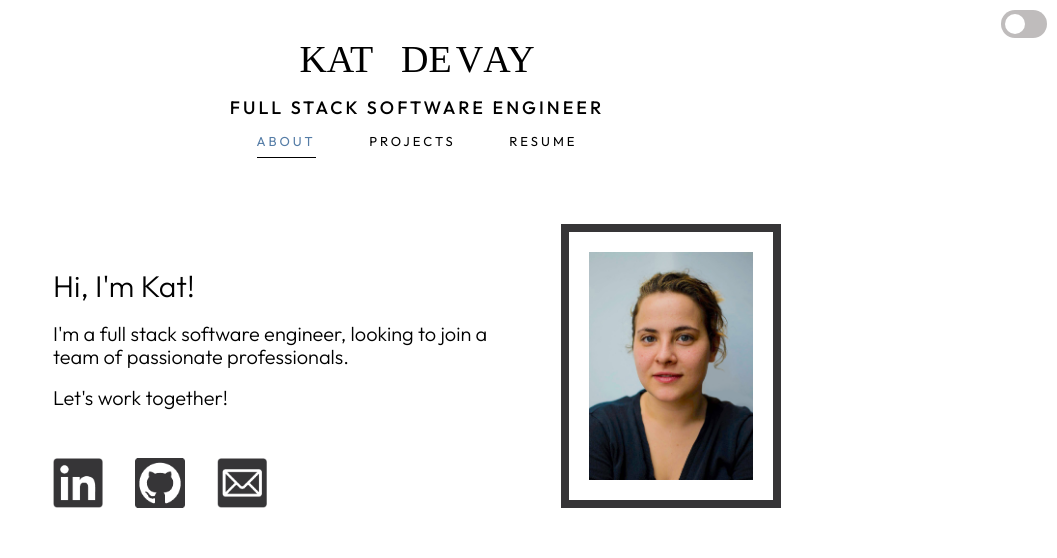
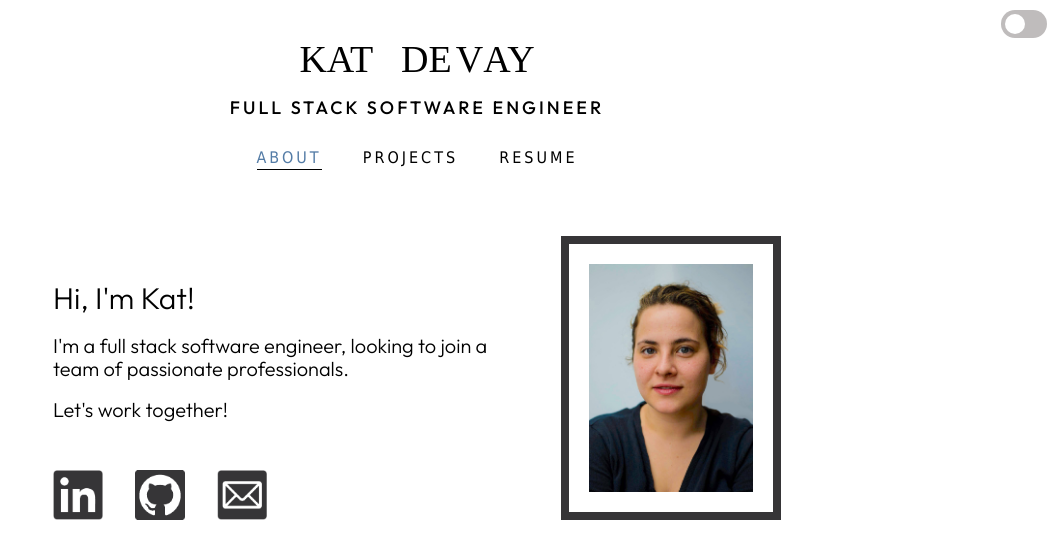
Before and after one commit to kdevay/kdevay.github.io, a React (Vite) app: page / in a window 1280 px wide. Shown: the top 558 px of the page, without its empty margins (223-1280 px from the left). Built offline with nearby package versions, Linux system fonts and the light colour scheme; a web font is replaced by a local one.

Commit message:
update header

```diff
--- a/src/components/Header/Tab.tsx
+++ b/src/components/Header/Tab.tsx
@@ -1,15 +1,16 @@
+import React from 'react';
 import { cn } from '../../utils/cn';
 
 interface TabProps {
   isOpen: boolean;
-  changeTab: (e: React.MouseEvent<HTMLDivElement>) => void;
+  changeTab: (e: React.MouseEvent<HTMLButtonElement>) => void;
   tabName: string;
 }
 
 const Tab: React.FC<TabProps> = ({ isOpen, changeTab, tabName }) => {
   return (
     <div>
-      <div
+      <button
         onClick={changeTab}
         className={cn(
           'font-main text-[13px] h-[23px] tracking-[3px] p-0 mb-0',
@@ -18,7 +19,7 @@ const Tab: React.FC<TabProps> = ({ isOpen, changeTab, tabName }) => {
         id={tabName}
       >
         {tabName}
-      </div>
+      </button>
       {isOpen ? <hr></hr> : null}
     </div>
   );
--- a/src/components/Header/index.tsx
+++ b/src/components/Header/index.tsx
@@ -40,7 +40,7 @@ const Header: React.FC<HeaderProps> = ({ changeTab, tab }) => {
         FULL STACK SOFTWARE ENGINEER
       </h2>
 
-      <div id='tabs' className='w-[321px] flex justify-between'>
+      <div id='tabs' className='w-[321px] mt-3 flex justify-between'>
         <Tab isOpen={isAboutTabOpen} changeTab={change} tabName='ABOUT' />
         <Tab isOpen={isProjectsTabOpen} changeTab={change} tabName='PROJECTS' />
         <Tab isOpen={isResumeTabOpen} changeTab={change} tabName='RESUME' />
--- a/tsconfig.json
+++ b/tsconfig.json
@@ -1,9 +1,9 @@
 {
   "compilerOptions": {
-    "types": ["vite/client"],
+    "types": ["vite/client", "react", "react-dom"],
     "module": "esnext",
-    "moduleResolution": "bundler",
-    "allowImportingTsExtensions": true,
+    "moduleResolution": "node",
+    "allowSyntheticDefaultImports": true,
     "noEmit": true,
     "jsx": "react-jsx"
   }
```
